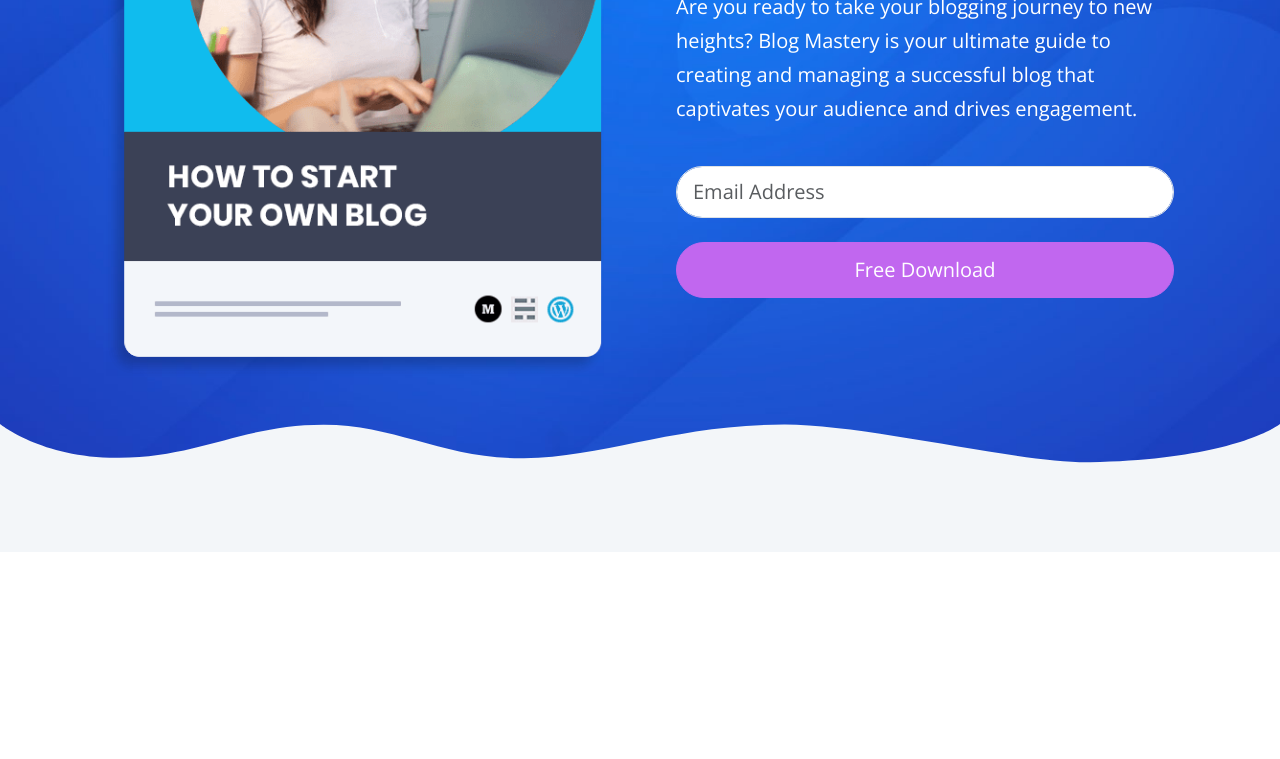
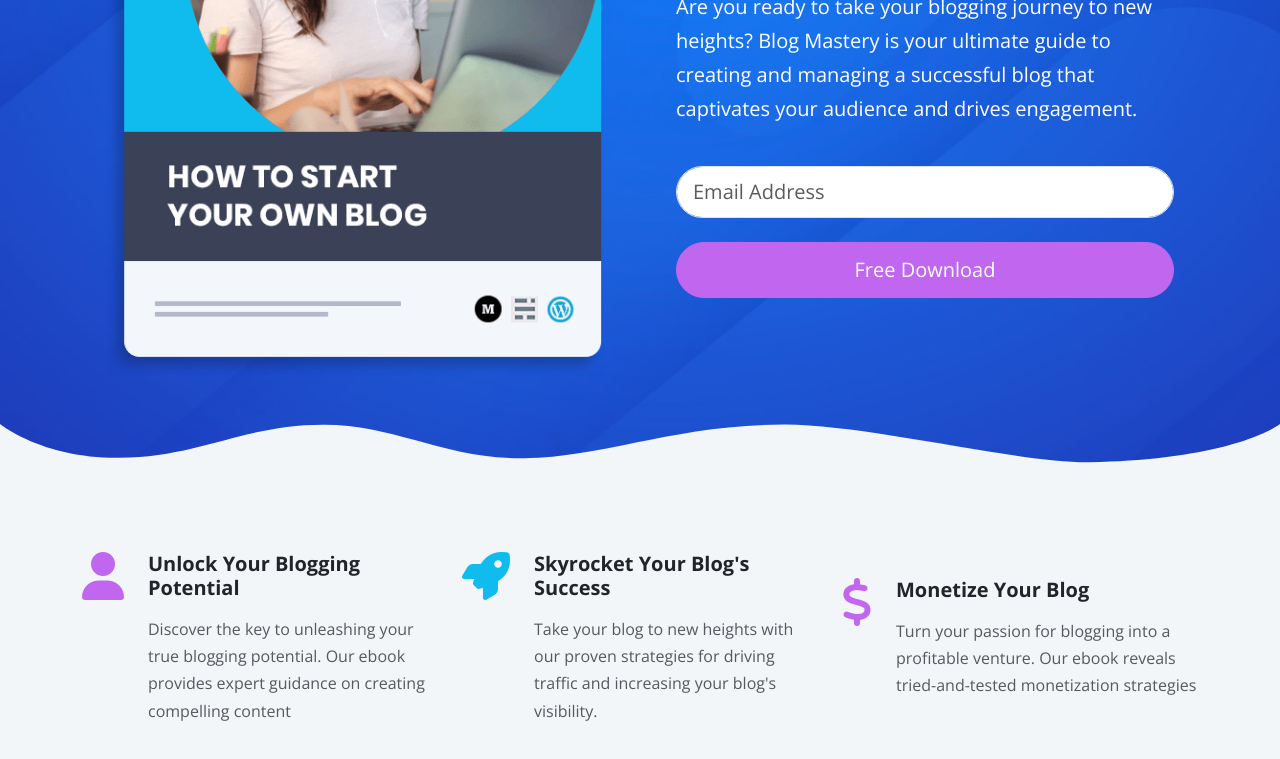
Before and after one commit to fikrirakala/ebook-website, a website: page index.html in a window 1280 px wide. Shown: the part 433-1192 px from the top of the page. Before the commit the page ends 985 px from the top, so only its background shows below. Drawn offline with nearby package versions, Linux system fonts and the light colour scheme.

Commit message:
create icons section

```diff
--- a/index.html
+++ b/index.html
@@ -111,6 +111,44 @@
       </svg>
     </header>
 
+    <!-- Icons -->
+    <section class="icons bg-light pb-5">
+      <div class="container-xl">
+        <div class="row hstack g-4">
+          <div class="col-md-4 d-flex gap-4">
+            <i class="fas fa-user fa-3x text-primary"></i>
+            <div>
+              <h5 class="fw-bold">Unlock Your Blogging Potential</h5>
+              <p class="text-muted">
+                Discover the key to unleashing your true blogging potential. Our
+                ebook provides expert guidance on creating compelling content
+              </p>
+            </div>
+          </div>
+          <div class="col-md-4 d-flex gap-4">
+            <i class="fas fa-rocket fa-3x text-secondary"></i>
+            <div>
+              <h5 class="fw-bold">Skyrocket Your Blog's Success</h5>
+              <p class="text-muted">
+                Take your blog to new heights with our proven strategies for
+                driving traffic and increasing your blog's visibility.
+              </p>
+            </div>
+          </div>
+          <div class="col-md-4 d-flex gap-4">
+            <i class="fas fa-dollar fa-3x text-primary"></i>
+            <div>
+              <h5 class="fw-bold">Monetize Your Blog</h5>
+              <p class="text-muted">
+                Turn your passion for blogging into a profitable venture. Our
+                ebook reveals tried-and-tested monetization strategies
+              </p>
+            </div>
+          </div>
+        </div>
+      </div>
+    </section>
+
     <script src="js/bootstrap.bundle.min.js"></script>
     <script src="js/script.js"></script>
   </body>
```
